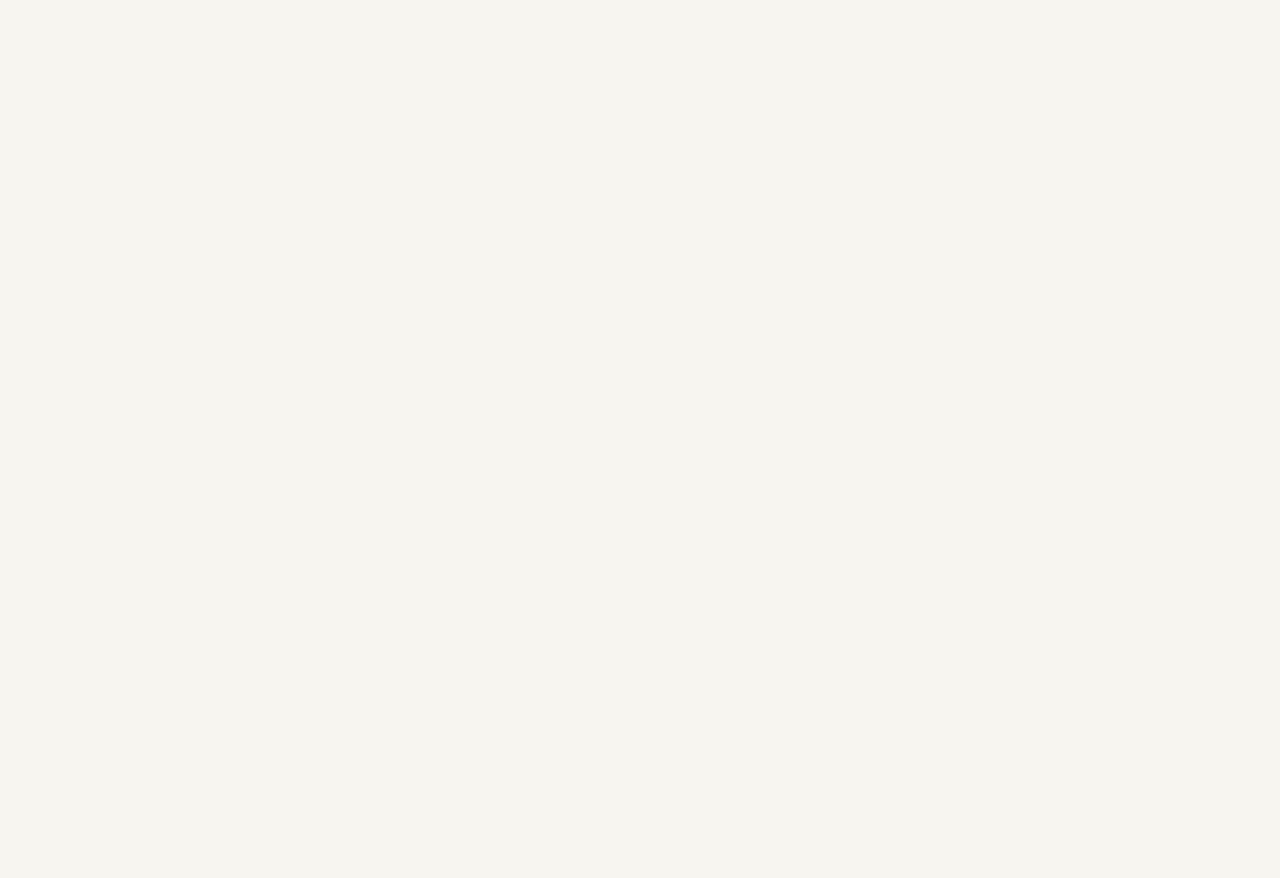
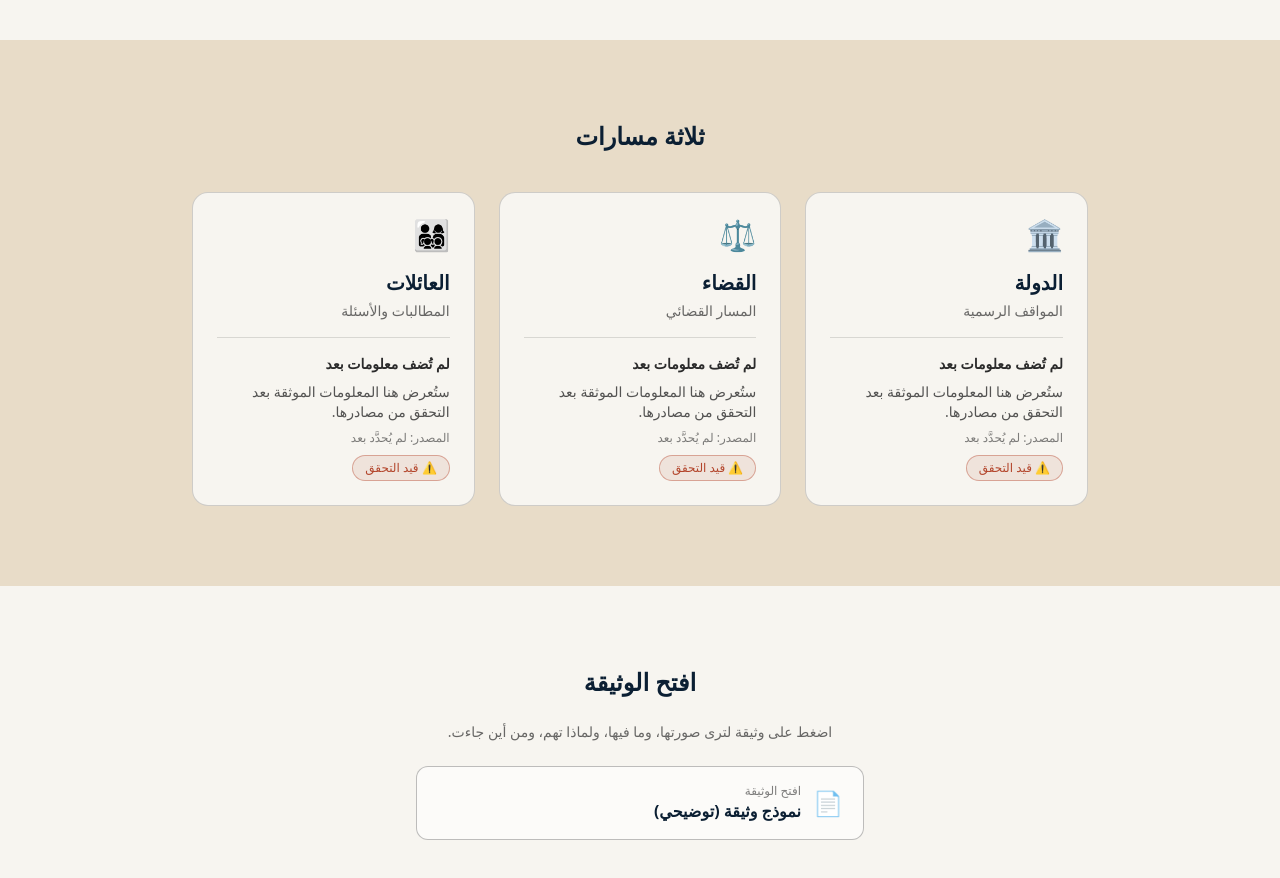
Before and after one commit to Mesetudes/lo-joola, a Next.js app: page /ar/ayna-aladala in a window 1280 px wide. Shown: the part 1420-2298 px from the top of the page. Before the commit the page ends 1460 px from the top, so only its background shows below. Built offline with nearby package versions, Linux system fonts and the light colour scheme.

Commit message:
feat: chapter 03 three paths columns and document viewer dialog

```diff
--- a/app/[locale]/ayna-aladala/page.tsx
+++ b/app/[locale]/ayna-aladala/page.tsx
@@ -1,5 +1,7 @@
 import CaseFileCover from "@/components/sections/CaseFileCover";
 import CaseFileTimeline from "@/components/sections/CaseFileTimeline";
+import CasePaths from "@/components/sections/CasePaths";
+import DocumentsSection from "@/components/sections/DocumentsSection";
 
 export default function AynaAladalaPage() {
   return (
@@ -8,6 +10,8 @@ export default function AynaAladalaPage() {
       <div id="timeline">
         <CaseFileTimeline />
       </div>
+      <CasePaths />
+      <DocumentsSection />
     </main>
   );
 }
--- a/components/narrative/DocumentViewer.tsx
+++ b/components/narrative/DocumentViewer.tsx
@@ -0,0 +1,64 @@
+"use client";
+
+import { useRef } from "react";
+import Image from "next/image";
+import SourceBadge from "@/components/narrative/SourceBadge";
+import type { CaseDocument } from "@/types/document";
+
+function Block({ label, text }: { label: string; text: string }) {
+  return (
+    <div className="flex flex-col gap-1">
+      <span className="text-xs text-charcoal/60">{label}</span>
+      <p className="text-sm">{text}</p>
+    </div>
+  );
+}
+
+export default function DocumentViewer({ doc }: { doc: CaseDocument }) {
+  const dialogRef = useRef<HTMLDialogElement>(null);
+
+  return (
+    <>
+      <button type="button" onClick={() => dialogRef.current?.showModal()} className="flex w-full max-w-md items-center gap-3 rounded-xl border border-charcoal/30 bg-white/60 px-5 py-4 text-start transition hover:border-sea-blue">
+        <span className="text-2xl">📄</span>
+        <span className="flex flex-col">
+          <span className="text-xs text-charcoal/60">افتح الوثيقة</span>
+          <span className="text-base font-bold text-deep-navy">{doc.titre}</span>
+        </span>
+      </button>
+      <dialog ref={dialogRef} aria-label={doc.titre} onClick={(event) => { if (event.target === dialogRef.current) dialogRef.current?.close(); }} className="m-auto max-h-[90vh] w-[min(92vw,32rem)] overflow-y-auto rounded-2xl bg-off-white p-0 text-charcoal backdrop:bg-black/60">
+        <div className="flex flex-col gap-5 p-6">
+          <div className="flex items-start justify-between gap-4">
+            <h3 className="text-xl font-bold text-deep-navy">{doc.titre}</h3>
+            <button type="button" onClick={() => dialogRef.current?.close()} aria-label="إغلاق" className="rounded-full border border-charcoal/30 px-3 py-1 text-sm">✕</button>
+          </div>
+          {doc.image ? (
+            <div className="relative aspect-[3/4] w-full overflow-hidden rounded-lg border border-charcoal/20">
+              <Image src={doc.image} alt={doc.alt} fill className="object-contain" />
+            </div>
+          ) : (
+            <div aria-hidden="true" className="relative flex aspect-[3/4] w-full flex-col gap-3 overflow-hidden rounded-lg border border-charcoal/20 bg-white p-6">
+              <div className="h-3 w-2/3 rounded bg-charcoal/15" />
+              <div className="h-3 w-full rounded bg-charcoal/10" />
+              <div className="h-3 w-full rounded bg-charcoal/10" />
+              <div className="h-3 w-5/6 rounded bg-charcoal/10" />
+              <div className="h-3 w-full rounded bg-charcoal/10" />
+              <div className="h-3 w-3/4 rounded bg-charcoal/10" />
+              <span className="absolute inset-0 flex items-center justify-center">
+                <span className="-rotate-12 border-2 border-burnt-orange px-4 py-2 text-lg font-bold text-burnt-orange">نموذج توضيحي</span>
+              </span>
+            </div>
+          )}
+          <Block label="ماذا نرى فيها؟" text={doc.ce_que_nous_voyons} />
+          <Block label="ما أهميتها؟" text={doc.importance} />
+          <Block label="المصدر" text={doc.source ?? "لم يُحدَّد بعد"} />
+          <Block label="حقوق الاستخدام" text={doc.usage_rights ?? "لم تُحدَّد بعد"} />
+          <div>
+            <SourceBadge status={doc.statut_verification} />
+          </div>
+          {doc.notes ? <p className="text-xs text-charcoal/60">{doc.notes}</p> : null}
+        </div>
+      </dialog>
+    </>
+  );
+}
--- /dev/null
+++ b/components/sections/CasePaths.tsx
@@ -0,0 +1,40 @@
+import SourceBadge from "@/components/narrative/SourceBadge";
+import type { EditorialEntity } from "@/types/editorial";
+import pathsData from "@/data/case-paths.json";
+
+const entries = pathsData as EditorialEntity[];
+
+const paths = [
+  { key: "state", icon: "🏛️", title: "الدولة", subtitle: "المواقف الرسمية" },
+  { key: "judiciary", icon: "⚖️", title: "القضاء", subtitle: "المسار القضائي" },
+  { key: "families", icon: "👨‍👩‍👧‍👦", title: "العائلات", subtitle: "المطالبات والأسئلة" },
+];
+
+export default function CasePaths() {
+  return (
+    <section className="flex flex-col items-center gap-10 bg-sand px-6 py-20 text-charcoal">
+      <h2 className="text-2xl font-bold text-deep-navy">ثلاثة مسارات</h2>
+      <div className="grid w-full max-w-4xl grid-cols-1 gap-6 md:grid-cols-3">
+        {paths.map((path) => (
+          <div key={path.key} className="flex flex-col gap-4 rounded-2xl border border-charcoal/20 bg-off-white p-6">
+            <span className="text-3xl">{path.icon}</span>
+            <div className="flex flex-col gap-1">
+              <h3 className="text-xl font-bold text-deep-navy">{path.title}</h3>
+              <p className="text-sm text-charcoal/70">{path.subtitle}</p>
+            </div>
+            {entries.filter((entry) => entry.type === path.key).map((entry) => (
+              <div key={entry.id} className="flex flex-col gap-2 border-t border-charcoal/15 pt-4">
+                <p className="text-sm font-bold">{entry.titre}</p>
+                <p className="text-sm text-charcoal/80">{entry.description}</p>
+                <p className="text-xs text-charcoal/60">{entry.source ? `المصدر: ${entry.source}` : "المصدر: لم يُحدَّد بعد"}</p>
+                <div>
+                  <SourceBadge status={entry.statut_verification} />
+                </div>
+              </div>
+            ))}
+          </div>
+        ))}
+      </div>
+    </section>
+  );
+}
--- /dev/null
+++ b/components/sections/DocumentsSection.tsx
@@ -0,0 +1,17 @@
+import DocumentViewer from "@/components/narrative/DocumentViewer";
+import type { CaseDocument } from "@/types/document";
+import documentsData from "@/data/documents.json";
+
+const documents = documentsData as CaseDocument[];
+
+export default function DocumentsSection() {
+  return (
+    <section className="flex flex-col items-center gap-6 bg-off-white px-6 py-20 text-center text-charcoal">
+      <h2 className="text-2xl font-bold text-deep-navy">افتح الوثيقة</h2>
+      <p className="max-w-md text-sm text-charcoal/70">اضغط على وثيقة لترى صورتها، وما فيها، ولماذا تهم، ومن أين جاءت.</p>
+      {documents.map((doc) => (
+        <DocumentViewer key={doc.id} doc={doc} />
+      ))}
+    </section>
+  );
+}
--- /dev/null
+++ b/data/case-paths.json
@@ -0,0 +1,38 @@
+[
+  {
+    "id": "path-state-1",
+    "titre": "لم تُضف معلومات بعد",
+    "description": "ستُعرض هنا المعلومات الموثقة بعد التحقق من مصادرها.",
+    "date": null,
+    "source": null,
+    "source_url": null,
+    "type": "state",
+    "statut_verification": "unverified",
+    "date_verification": null,
+    "notes": null
+  },
+  {
+    "id": "path-judiciary-1",
+    "titre": "لم تُضف معلومات بعد",
+    "description": "ستُعرض هنا المعلومات الموثقة بعد التحقق من مصادرها.",
+    "date": null,
+    "source": null,
+    "source_url": null,
+    "type": "judiciary",
+    "statut_verification": "unverified",
+    "date_verification": null,
+    "notes": null
+  },
+  {
+    "id": "path-families-1",
+    "titre": "لم تُضف معلومات بعد",
+    "description": "ستُعرض هنا المعلومات الموثقة بعد التحقق من مصادرها.",
+    "date": null,
+    "source": null,
+    "source_url": null,
+    "type": "families",
+    "statut_verification": "unverified",
+    "date_verification": null,
+    "notes": null
+  }
+]
--- /dev/null
+++ b/data/documents.json
@@ -0,0 +1,15 @@
+[
+  {
+    "id": "doc-sample",
+    "titre": "نموذج وثيقة (توضيحي)",
+    "image": null,
+    "alt": "",
+    "ce_que_nous_voyons": "يُوصف هنا محتوى الوثيقة الحقيقية بعد إضافتها.",
+    "importance": "يُشرح هنا سبب أهمية الوثيقة في مسار القضية.",
+    "source": null,
+    "source_url": null,
+    "statut_verification": "unverified",
+    "usage_rights": null,
+    "notes": "هذه بطاقة توضيحية لاختبار التفاعل، وليست وثيقة حقيقية."
+  }
+]
--- /dev/null
+++ b/types/document.ts
@@ -0,0 +1,15 @@
+import type { VerificationStatus } from "@/types/editorial";
+
+export type CaseDocument = {
+  id: string;
+  titre: string;
+  image: string | null;
+  alt: string;
+  ce_que_nous_voyons: string;
+  importance: string;
+  source: string | null;
+  source_url: string | null;
+  statut_verification: VerificationStatus;
+  usage_rights: string | null;
+  notes: string | null;
+};
```
